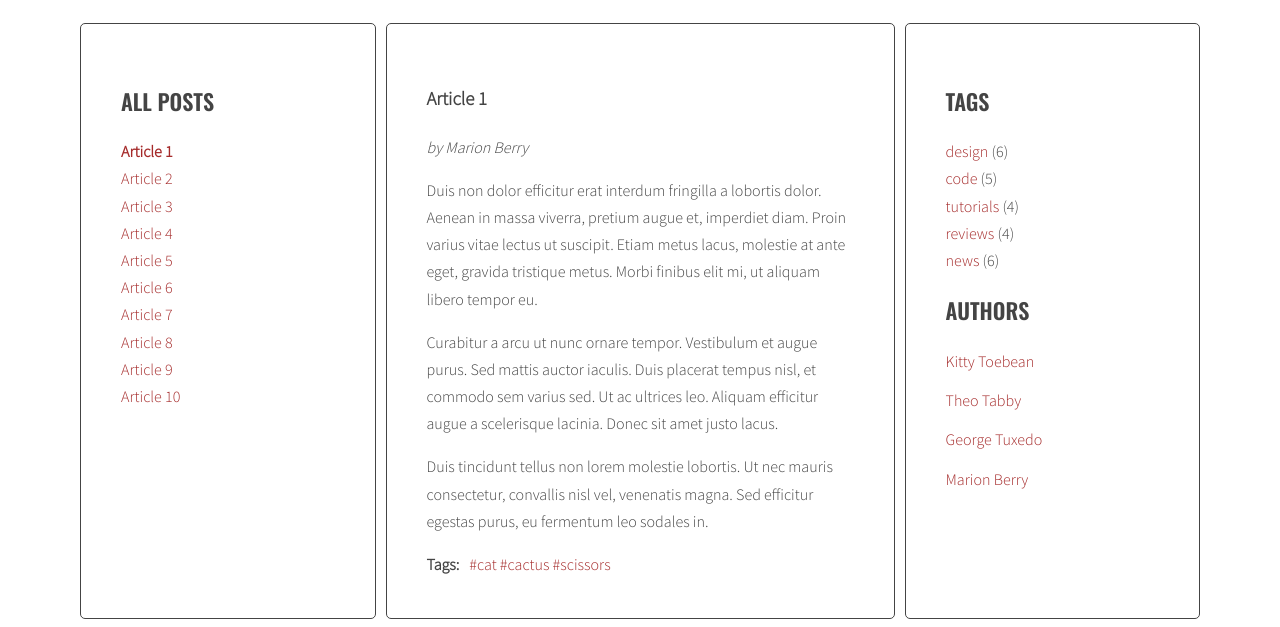
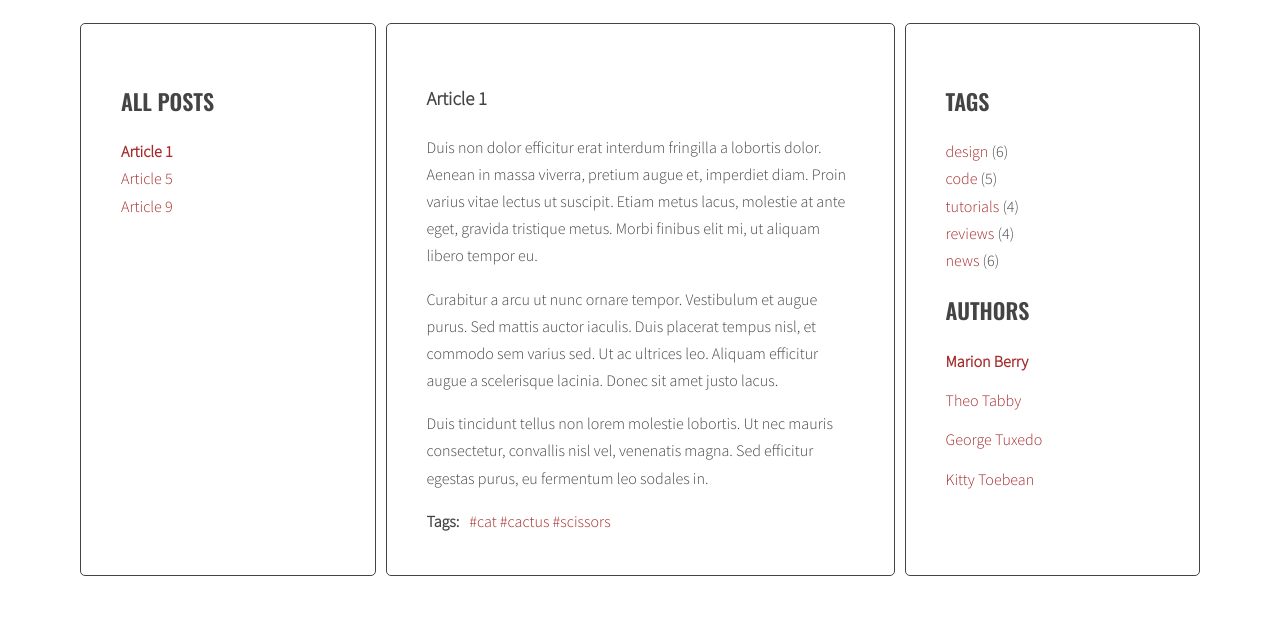
Before and after one commit to gruzlokonrad/javascript-blog, a website: page index.html in a window 1280 px wide. Both pictures are taken after a click on the link "Marion Berry". Shown: the part 220-847 px from the top of the page. After the commit the page ends 804 px from the top, so only its background shows below. Drawn offline with nearby package versions, Linux system fonts and the light colour scheme.

Commit message:
create authors list and filter

```diff
--- a/index.html
+++ b/index.html
@@ -247,26 +247,7 @@
           </ul>
           <h2 class="section-title">Authors</h2>
           <ul class="list authors">
-            <li>
-              <a href="#">
-                <span class="author-name">Kitty Toebean</span>
-              </a>
-            </li>
-            <li>
-              <a href="#">
-                <span class="author-name">Theo Tabby</span>
-              </a>
-            </li>
-            <li>
-              <a href="#">
-                <span class="author-name">George Tuxedo</span>
-              </a>
-            </li>
-            <li>
-              <a href="#">
-                <span class="author-name">Marion Berry</span>
-              </a>
-            </li>
+            <!-- list authors -->
           </ul>
         </aside>
       </main>
--- a/js/script.js
+++ b/js/script.js
@@ -1,6 +1,8 @@
 const articlesSection = document.querySelector('section.posts');
 let articles = document.querySelectorAll('article');
 const listTitles = document.querySelector('aside .list.titles');
+const listAuthors = document.querySelector('aside .list.authors');
+let activeAuthor;
 // console.log(articles)
 
 const addTagEventListener = () => {
@@ -10,13 +12,24 @@ const addTagEventListener = () => {
   }
 }
 
+const addTitleEventListener = () => {
+  const articleTitles = articlesSection.querySelectorAll('.post-author');
+  for (let articleTitle of articleTitles) {
+    articleTitle.addEventListener('click', titleClickHandler);
+  }
+}
 
 const addAuthorEventListener = () => {
-  const articleAuthors = articles.querySelectorAll('li a');
-  for (let articleAuthor of articleAuthors) {
-    articleAuthor.addEventListener('click', titleClickHandler);
+  const authors = listAuthors.querySelectorAll('a');
+  for (let author of authors) {
+    author.addEventListener('click', authorClickHandler);
   }
 }
+
+const checkActiveAuthor = () => {
+  activeAuthor = listAuthors.querySelector('.active');
+  return activeAuthor;
+};
 
 // const clearClassActive = (listElement) => {
 //   for (let item of listElement) {
@@ -96,6 +109,62 @@ const titleClickHandler = function (event) {
   }
 };
 
+const authorClickHandler = function (event) {
+  event.preventDefault();
+  const clickedElement = this;
+  checkActiveAuthor();
+
+  if (activeAuthor) {
+    if(clickedElement === activeAuthor){
+      activeAuthor.classList.toggle('active');
+    } else {
+      activeAuthor.classList.remove('active');
+      clickedElement.classList.add('active');
+    }
+  } else {
+    clickedElement.classList.add('active');
+  }
+  checkActiveAuthor();
+
+  const selectedAuthor = clickedElement.textContent;
+  const selectedArticles = document.querySelectorAll(`[data-author='${selectedAuthor}']`);
+
+
+  if (!activeAuthor) {
+    generateListTitles()
+  } else {
+    const articlesArray = []
+    for (let element of selectedArticles) {
+      articlesArray.push(element)
+    }
+    generateListTitles(articlesArray)
+  }
+};
+
+const generateListAuthors = () => {
+  const allAuthorsArray = [];
+
+  for (article of articles) {
+    const wrapperAuthor = article.querySelector('.post-author');
+    let author = wrapperAuthor.textContent.replace('by ', '')
+    article.setAttribute('data-author', author)
+    wrapperAuthor.remove();
+    author = article.getAttribute('data-author');
+    allAuthorsArray.push(author)
+  }
+
+  const authorsArray = allAuthorsArray.filter(
+    (item, index) => allAuthorsArray.indexOf(item) === index
+  );
+
+  authorsArray.forEach(author => {
+    const linkAuthor = `<li><a href="#">${author}</a></li>`;
+    listAuthors.insertAdjacentHTML('beforeend', linkAuthor);
+  })
+
+  addAuthorEventListener();
+};
+
 const generateTags = () => {
   for (let article of articles) {
     const listTags = article.querySelector('ul.list');
@@ -116,3 +185,6 @@ generateTags();
 
 //run generate list of titles
 generateListTitles();
+
+//run generate list of author
+generateListAuthors();
```
